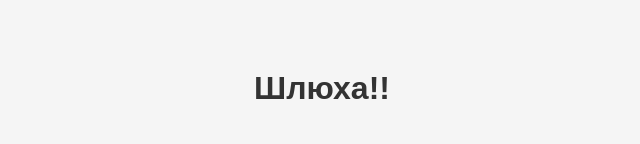
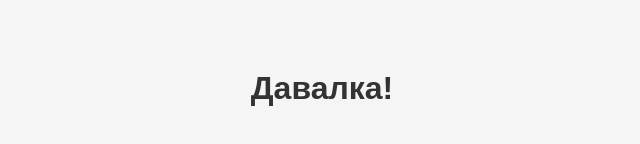
Before and after one commit to tennesiv/site, a plain HTML site: page index.html in a window 1280 px wide. Shown: the part 312-456 px from the top of the page, 318-958 px from the left. Drawn offline with Linux system fonts and the light colour scheme.

Commit message:
поменял заголовок2

```diff
--- a/index.html
+++ b/index.html
@@ -21,6 +21,6 @@
   </style>
 </head>
 <body>
-  <h1>Шлюха!!</h1>
+  <h1>Давалка!</h1>
 </body>
 </html>
```
